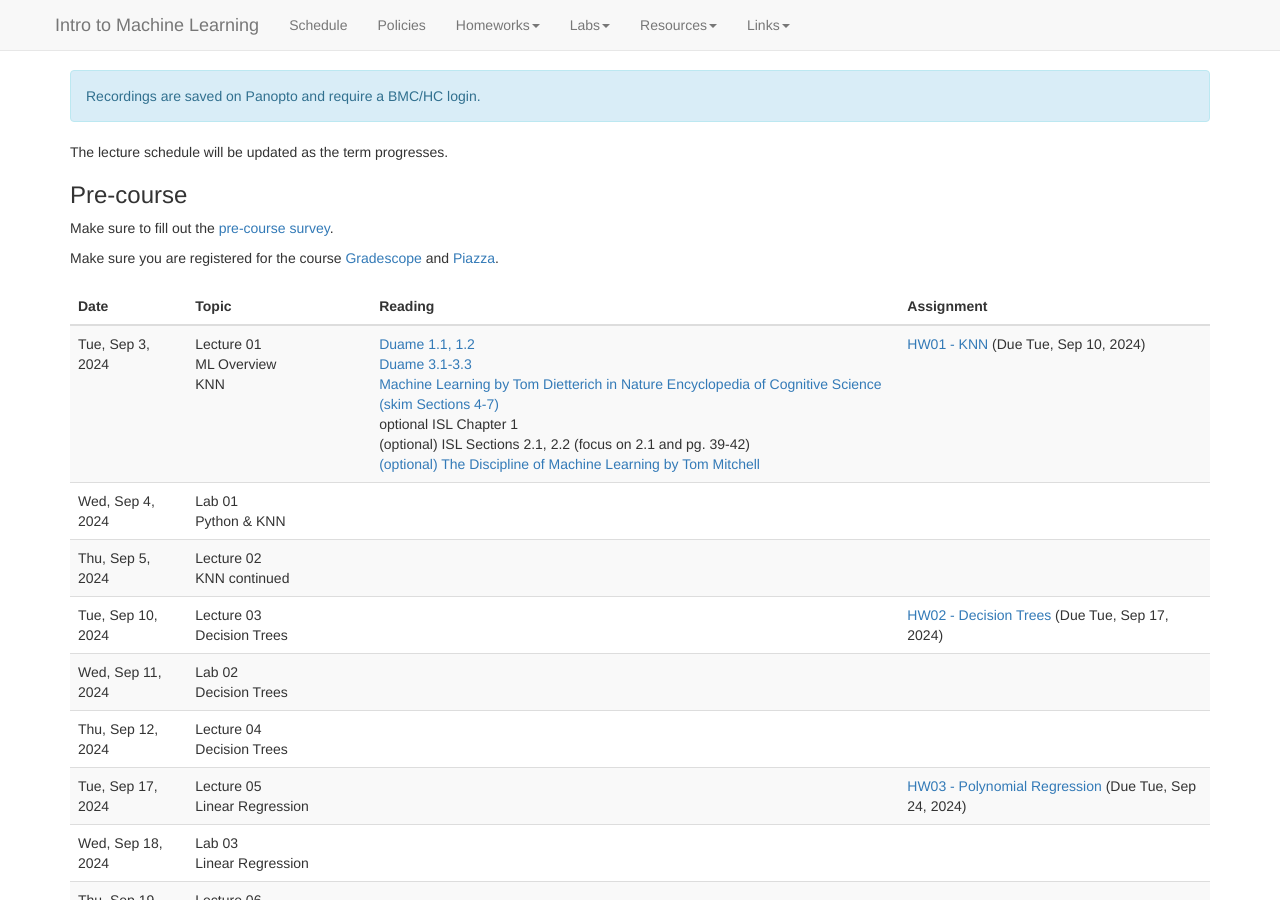
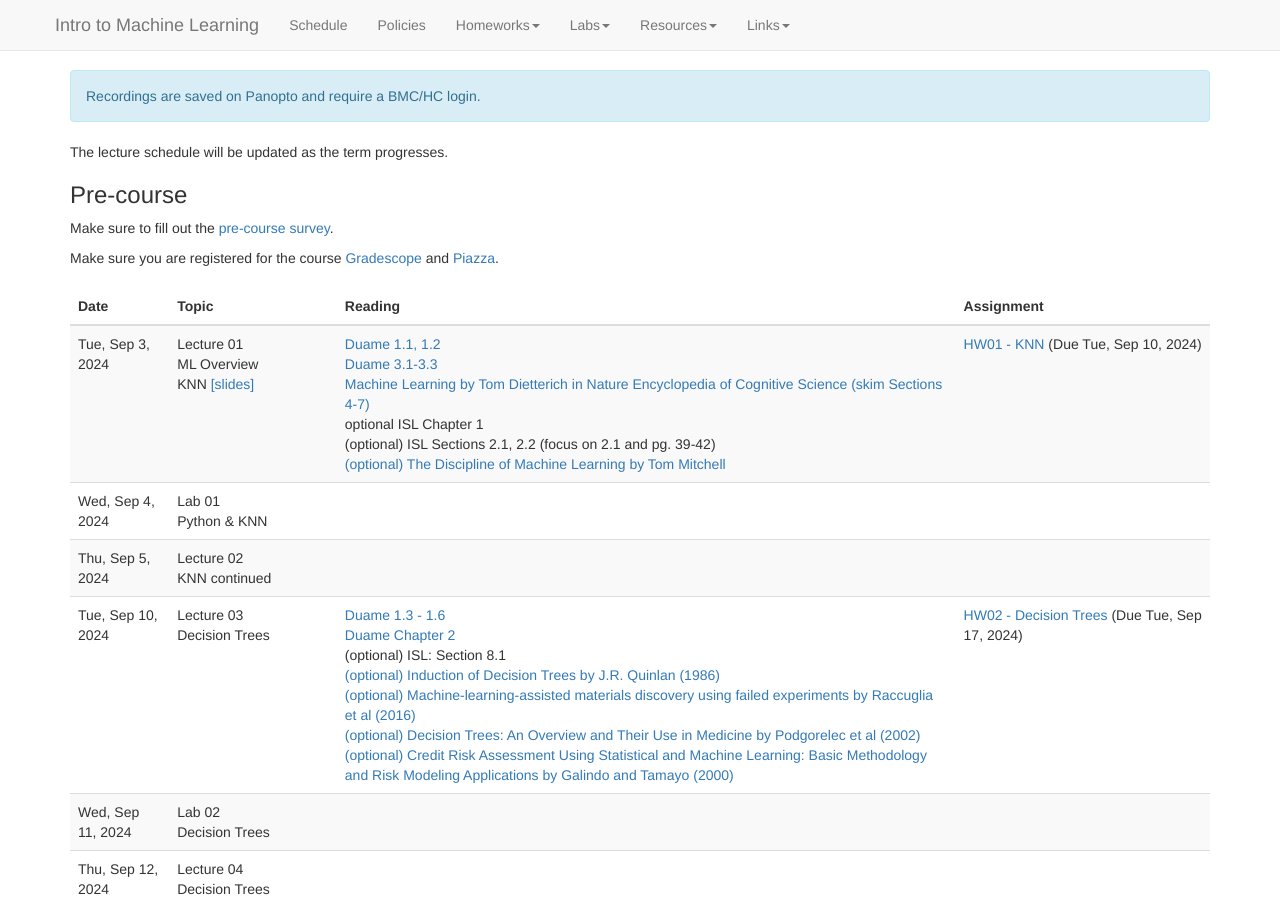
Before and after one commit to BrynMawrNLP/ml-course, a Jekyll site: the page built from schedule.md, in a window 1280 px wide and 900 px high. Built offline with Jekyll 4.4.1, drawn with Linux system fonts in a browser that asks for light colours; nearby versions of some CDN libraries; library files that are not in the unit come from our copies.

Commit message:
schedule: week 2 reading

```diff
--- a/_data/schedule.yaml
+++ b/_data/schedule.yaml
@@ -3,6 +3,7 @@
     -
       date: 2024-09-03
       title: Lecture 01 <br> ML Overview <br> KNN
+      slides: slides/lec01.pdf
       readings:
         -
           title: "Duame 1.1, 1.2"
@@ -35,6 +36,27 @@
     -
       date: 2024-09-10
       title: Lecture 03 <br> Decision Trees
+      readings:
+        -
+          title: "Duame 1.3 - 1.6"
+          url: "http://ciml.info/dl/v0_99/ciml-v0_99-ch01.pdf"
+        -
+          title: "Duame Chapter 2"
+          url: "http://ciml.info/dl/v0_99/ciml-v0_99-ch02.pdf"
+        -
+          title: "(optional)  ISL: Section 8.1"
+        -
+          title: (optional)  Induction of Decision Trees by J.R. Quinlan (1986)
+          url: "http://hunch.net/~coms-4771/quinlan.pdf"
+        -
+          title: (optional)  Machine-learning-assisted materials discovery using failed experiments by Raccuglia et al (2016)
+          url: "https://www.nature.com/articles/nature17439"
+        -
+          title: "(optional)  Decision Trees: An Overview and Their Use in Medicine by Podgorelec et al (2002)"
+          url: "https://link.springer.com/article/10.1023/A:1016409317640"
+        -
+          title: "(optional)  Credit Risk Assessment Using Statistical and Machine Learning: Basic Methodology and Risk Modeling Applications by Galindo and Tamayo (2000)"
+          url: "https://link.springer.com/article/10.1023/A:1008699112516"
       assignments:
         -
           title: "HW02 - Decision Trees"
```
